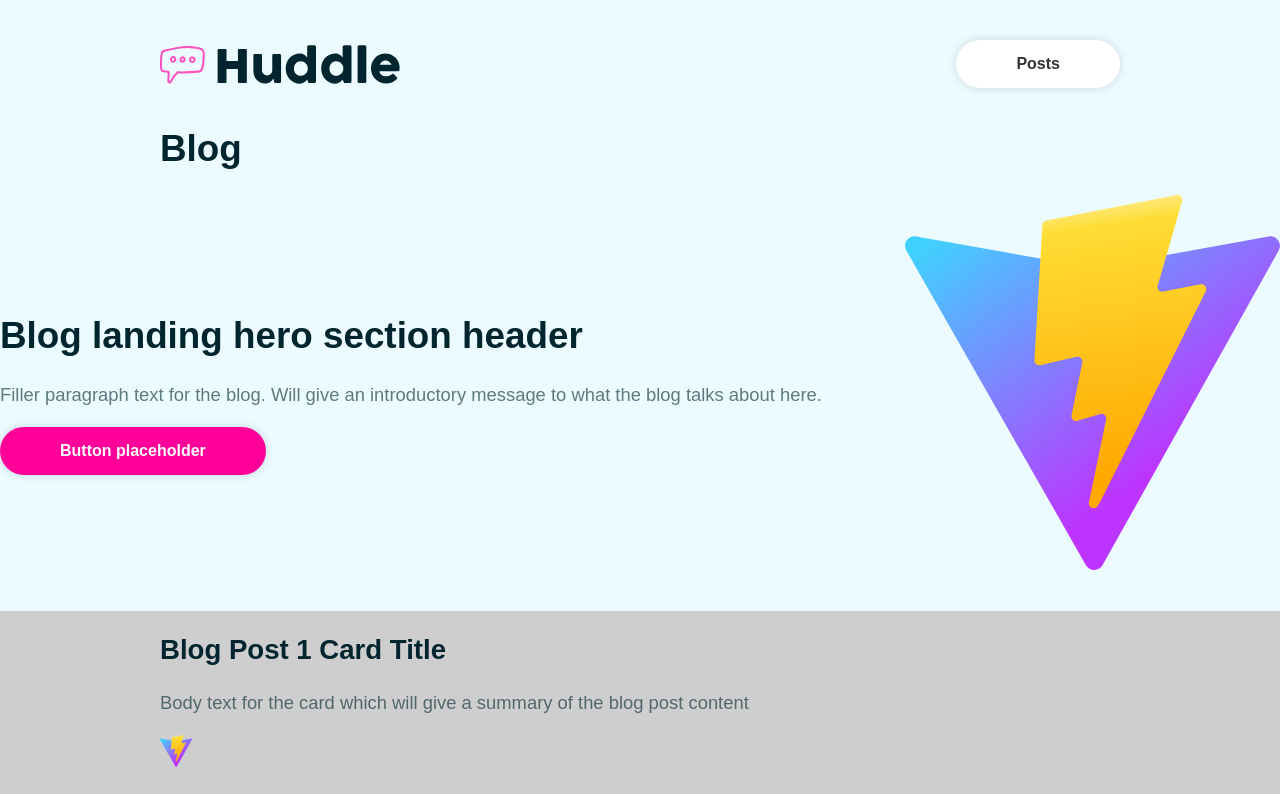
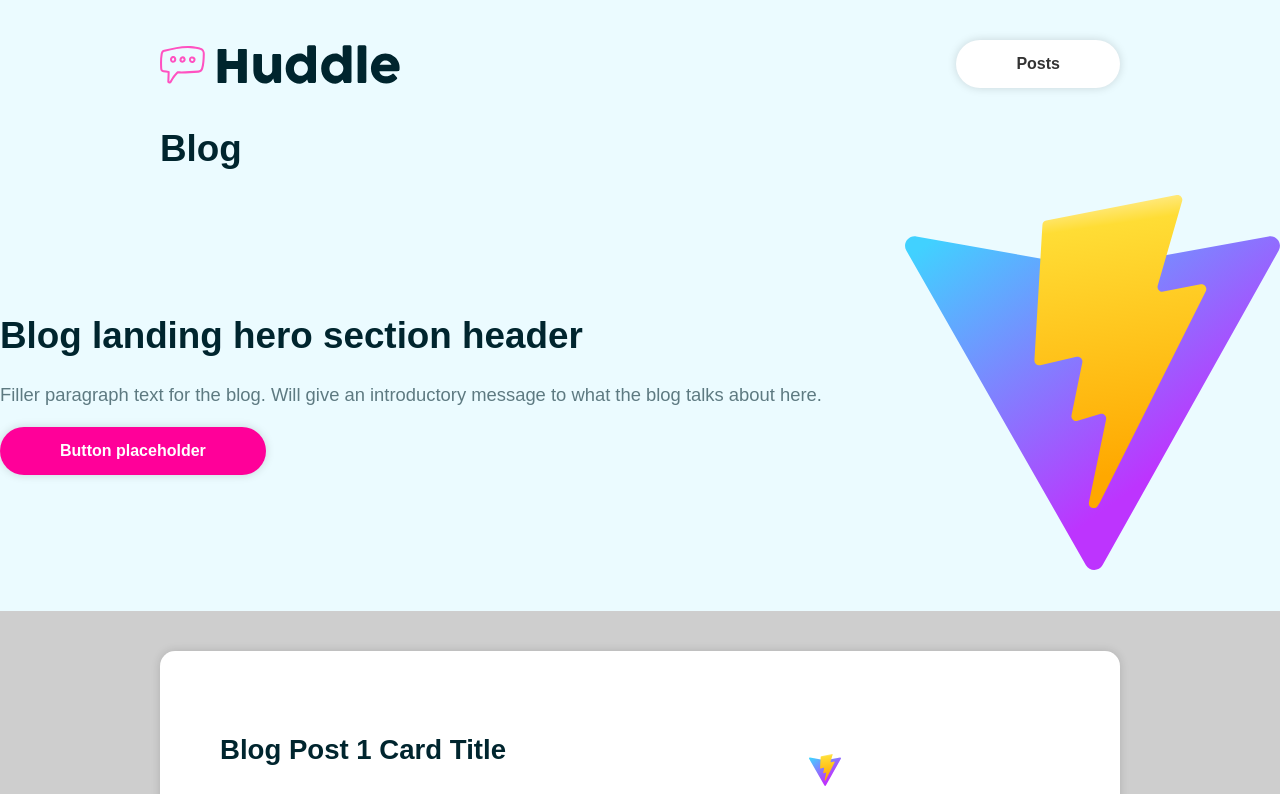
Before and after one commit to gregmjsco/styled-blog, a React (Vite) app in the folder styled-blog/: page / in a window 1280 px wide. Shown: the top 794 px of the page. Built offline with nearby package versions, Linux system fonts and the light colour scheme.

Commit message:
Create StyledCard component

```diff
--- a/styled-blog/src/components/Card.jsx
+++ b/styled-blog/src/components/Card.jsx
@@ -1,8 +1,9 @@
 import React from 'react'
+import { StyledCard } from './styles/Card.styled'
 
 export default function Card({item: {id, title, body, image}}) {
   return (
-    <div>
+    <StyledCard>
         <div>
             <h2>{title}</h2>
             <p>{body}</p>
@@ -11,6 +12,6 @@
         <div>
             <img src={`../../public/images/${image}`} alt="" />
         </div>
-    </div>
+    </StyledCard>
   )
 }
--- /dev/null
+++ b/styled-blog/src/components/styles/Card.styled.jsx
@@ -0,0 +1,12 @@
+import styled from "styled-components";
+
+export const StyledCard = styled.div`
+    display: flex;
+    align-items: center;
+    background-color: #fff;
+    border-radius: 15px;
+    box-shadow: 0 0 10px rgba(0, 0, 0, 0.15);
+    margin: 40px 0;
+    padding: 60px;
+
+`
```
